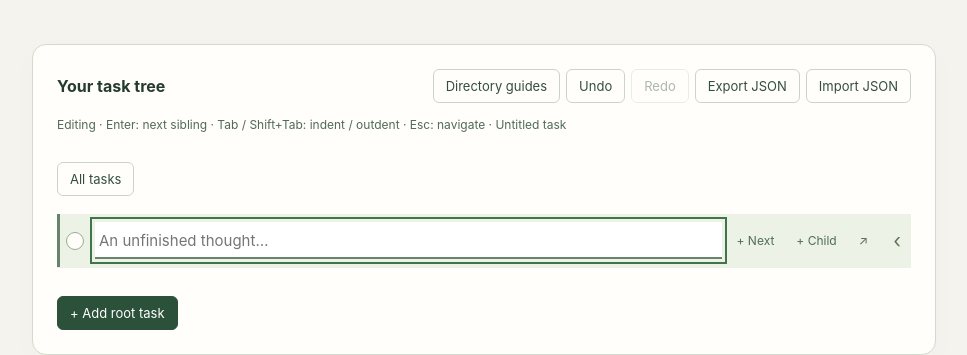
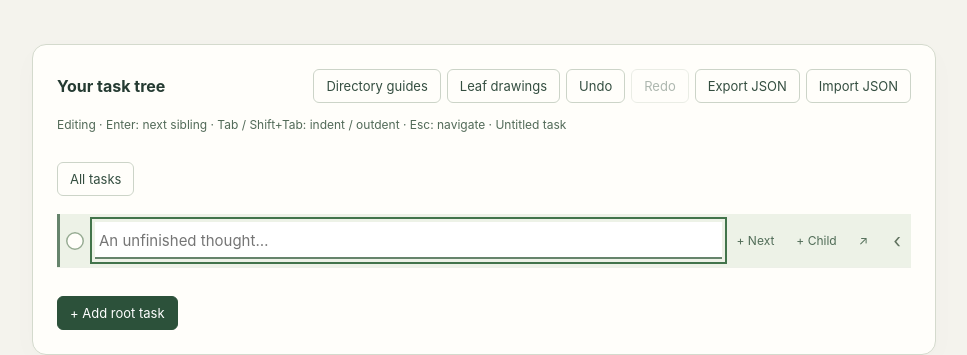
Before and after one commit to Serelive/branchfold, a React (Vite) app: page / in a window 1280 px wide. Both pictures are taken after a click on the button "+ Add root task". Shown: the part 239-594 px from the top of the page, without its empty margins (156-1123 px from the left). Built offline with nearby package versions, Linux system fonts and the light colour scheme.

Commit message:
feat: add optional leaf drawings and refine plain leaf rings

```diff
--- a/web/App.tsx
+++ b/web/App.tsx
@@ -21,6 +21,7 @@ export default function App() {
   });
   const [forest, setForest] = useState(initial.nodes);
   const [directoryGuides, setDirectoryGuides] = useState(false);
+  const [leafDrawings, setLeafDrawings] = useState(false);
   const [completionPreview, setCompletionPreview] = useState<string | null>(null);
   const [past, setPast] = useState<Snapshot[]>([]);
   const [future, setFuture] = useState<Snapshot[]>([]);
@@ -380,9 +381,10 @@ export default function App() {
     <header><div className="brand">⤷ Branchfold <span lang="zh">丛序</span></div><span className="badge">LOCAL PROTOTYPE</span></header>
     <section className="intro"><p className="eyebrow">A LITTLE STRUCTURE. ROOM TO CHANGE.</p><h1>Make room for the next step.</h1><p>A living task tree for plans that evolve with action.</p></section>
     {initial.error ? <section role="alert" className="warning"><h2>Your saved tree could not be opened.</h2><p>Editing is paused to protect existing data. Storage may be unavailable, or the saved format may be invalid. No data has been overwritten. Restore browser storage access or recover the original data before reloading.</p></section> : <>
-      <section className={`workspace ${directoryGuides ? 'directory-guides' : ''} ${draggedId ? 'is-dragging' : ''}`} aria-label="Task tree" ref={editor}>
+      <section className={`workspace ${directoryGuides ? 'directory-guides' : ''} ${leafDrawings ? 'leaf-drawings' : ''} ${draggedId ? 'is-dragging' : ''}`} aria-label="Task tree" ref={editor}>
         <div className="toolbar"><h2>Your task tree</h2><div className="toolbar-buttons">
             <button aria-pressed={directoryGuides} onClick={() => setDirectoryGuides(current => !current)}>Directory guides</button>
+            <button aria-pressed={leafDrawings} onClick={() => setLeafDrawings(current => !current)}>Leaf drawings</button>
           <button disabled={!past.length} onClick={() => restore('undo')}>Undo</button><button disabled={!future.length} onClick={() => restore('redo')}>Redo</button>
           <button onClick={() => download(serializeForest(forest))}>Export JSON</button><button onClick={() => fileInput.current?.click()}>Import JSON</button>
           <input ref={fileInput} type="file" hidden accept=".json,application/json" aria-label="JSON backup" onChange={event => { const file = event.target.files?.[0]; if (file) void readBackup(file); event.target.value = ''; }} />
--- a/web/NodeControl.tsx
+++ b/web/NodeControl.tsx
@@ -73,6 +73,10 @@ export default function NodeControl({ title, displayDone, onPreview, expanded, h
     }}>
     <span className={`task-anchor ${hasChildren ? 'parent' : ''} ${!expanded ? 'folded' : ''} ${(displayDone) ? 'checked' : ''}`} aria-hidden="true">
       <span className="anchor-inner" />
+      {!hasChildren && <svg className="anchor-leaf" viewBox="0 0 18 18" focusable="false">
+        <circle className="leaf-ring" cx="9" cy="9" r="8.25" />
+        <path className="leaf-drawing" d="M6 12 C4 8 7 5 12 5 C13 10 10 13 6 12 Z M6 12 L10 8" />
+      </svg>}
       <span className="anchor-check">✓</span>
     </span>
   </button>;
--- a/web/style.css
+++ b/web/style.css
@@ -64,6 +64,14 @@ nav { padding-top: 16px; font-size: 14px; display: flex; gap: 8px; align-items:
 .task-anchor.checked { background: #42673e; border-color: #42673e; }
 .task-anchor.checked .anchor-inner { opacity: 0; transform: scale(.6); }
 .task-anchor.checked .anchor-check { opacity: 1; transform: scale(1); }
+.task-anchor:not(.parent):not(.checked) { border-width: 0; }
+.anchor-leaf { position: absolute; width: 18px; height: 18px; fill: none; stroke: #97ac93; stroke-width: 1.5px; transition: opacity 140ms ease, stroke 140ms ease; }
+.leaf-drawing { display: none; }
+.leaf-drawings .anchor-leaf { stroke-width: 2px; }
+.leaf-drawings .leaf-ring { r: 8px; }
+.leaf-drawings .leaf-drawing { display: initial; stroke-linecap: round; stroke-linejoin: round; }
+.task-anchor.checked .anchor-leaf { opacity: 0; }
+.drag-handle:hover .anchor-leaf { stroke: #2c513a; }
 .drag-handle:hover .task-anchor { border-color: #2c513a; }
 .drag-handle:active { cursor: grabbing; }
 .dragging { opacity: .45; }
@@ -91,7 +99,7 @@ nav button[aria-current] { font-weight: 700; border-color: #66846c; }
 .row-shell.revealed .action-panel { visibility: visible; }
 .action-panel button { flex-shrink: 0; padding: 7px 6px; background: #fffefa; }
 .action-panel select { flex: 1 0 90px; min-width: 0; max-width: 160px; padding: 7px 3px; font: inherit; font-size: 12px; }
-@media (prefers-reduced-motion: reduce) { .row-shell > .node, .drag-handle, .task-anchor, .anchor-inner, .anchor-check { transition: none; } }
+@media (prefers-reduced-motion: reduce) { .row-shell > .node, .drag-handle, .task-anchor, .anchor-inner, .anchor-check, .anchor-leaf { transition: none; } }
 
 /* Directory connectors occupy the existing gutter, without moving row contents. */
 .tree-stem, .tree-junction { display: none; pointer-events: none; }
```
Also changed, not shown: 4 other files (tests, documents, lock files or other folders).
